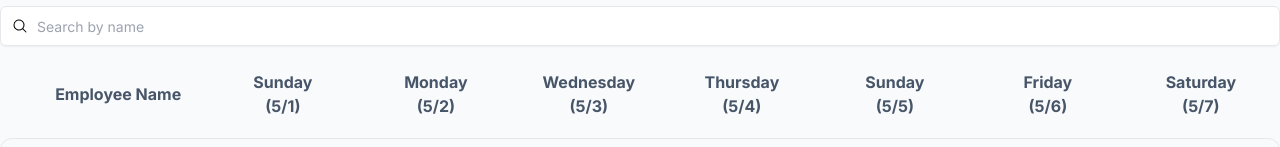
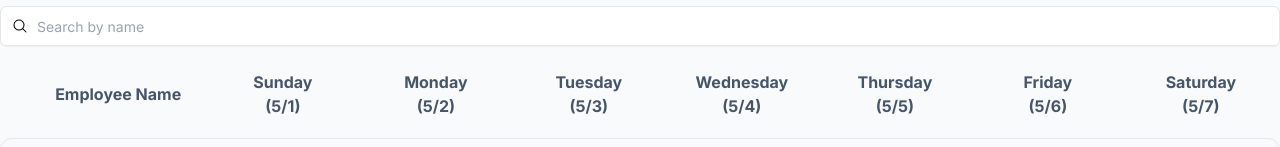
Before and after one commit to mmoya26/DSP-Client, a Next.js app: page /schedules in a window 1280 px wide. Shown: the part 169-316 px from the top of the page. Built offline with nearby package versions, Linux system fonts and the light colour scheme.

Commit message:
Fix markup with the days of the week + add days filtering functionality

```diff
--- a/src/contexts/EditScheduleContext.js
+++ b/src/contexts/EditScheduleContext.js
@@ -120,15 +120,52 @@ export function EditScheduleContextProvider({ children }) {
     },
   ]);
 
+  const [activeFilters, setActiveFilters] = useState([]);
+
   function removeEmployee(id) {
-    console.log(id);
+    // filter rows based on the id passed,
+    // if the passed id does not equal to the current row id being looped
+    // then keep the row, otherwise throw it away
     const newRows = rows.filter((r) => r.id !== id);
     setRows(newRows);
   }
 
+  function handleFilterChange(e, day) {
+    // check if the passed filtered is alredy in the activeFilters array
+    // if so then we want to remove it by filtering
+    if (activeFilters.includes(day.toLowerCase())) {
+      let filteredFilters = activeFilters.filter(
+        (f) => f !== day.toLowerCase()
+      );
+
+      setActiveFilters(filteredFilters);
+    } else {
+      // Otherwise add the passed day to the activeFilters array
+      setActiveFilters((oldFilters) => [...oldFilters, day.toLowerCase()]);
+    }
+  }
+
+  function filterRows() {
+    // If the activeFilters array count is not equals to 0 that means that there are filters currently applied
+    // so lets filter the rows that will be set to the edit schedule page
+    if (activeFilters.length !== 0) {
+      // Filter all rows
+      const newRows = rows.filter((r) => {
+        // test every active filter and if the return of the fuction is true then we want to keep
+        // that row, which will be returned by the row.filter()
+        return activeFilters.every((filter) => r.daysWorking[filter]);
+      });
+
+      return newRows;
+    } else {
+      return rows;
+    }
+  }
+
   return (
-    <EditScheduleContext.Provider value={{ rows: rows }}>
-      <EditScheduleUpdateContext.Provider value={removeEmployee}>
+    <EditScheduleContext.Provider value={{ rows: filterRows() }}>
+      <EditScheduleUpdateContext.Provider
+        value={{ removeEmployee, handleFilterChange }}>
         {children}
       </EditScheduleUpdateContext.Provider>
     </EditScheduleContext.Provider>
--- a/src/pages/schedules.js
+++ b/src/pages/schedules.js
@@ -14,7 +14,9 @@ import {
 
 export default function Schedules() {
   const { rows } = useContext(EditScheduleContext);
-  const removeEmployee = useContext(EditScheduleUpdateContext);
+  const { removeEmployee, handleFilterChange } = useContext(
+    EditScheduleUpdateContext
+  );
 
   const daysOfTheWeek = [
     "Sunday",
@@ -50,7 +52,7 @@ export default function Schedules() {
               key={d}
               id={id}
               day={d}
-              handleChange={handleCheckBoxChange}
+              handleChange={handleFilterChange}
             />
           );
         })}
@@ -99,15 +101,15 @@ export default function Schedules() {
             (5/2)
           </div>
           <div className="text-slate-600 font-bold text-center w-[93px]">
-            Wednesday <br />
+            Tuesday <br />
             (5/3)
           </div>
           <div className="text-slate-600 font-bold text-center w-[93px]">
-            Thursday <br />
+            Wednesday <br />
             (5/4)
           </div>
           <div className="text-slate-600 font-bold text-center w-[93px]">
-            Sunday <br />
+            Thursday <br />
             (5/5)
           </div>
           <div className="text-slate-600 font-bold text-center w-[93px]">
```
